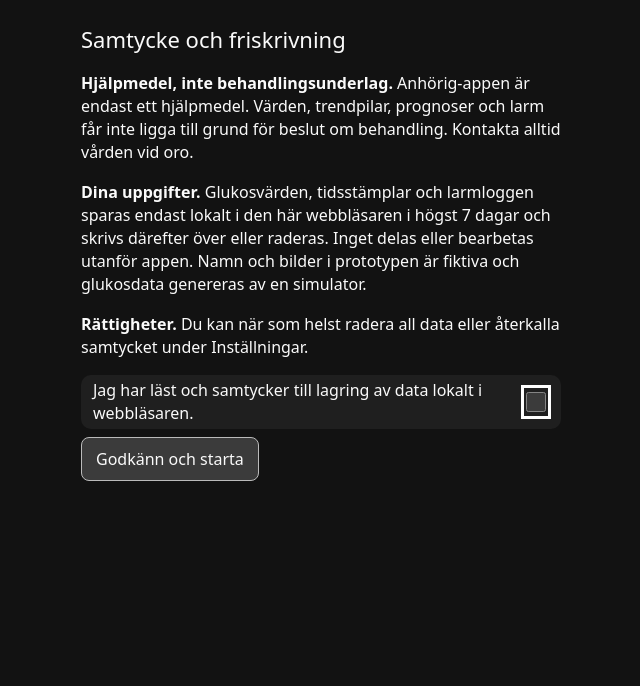
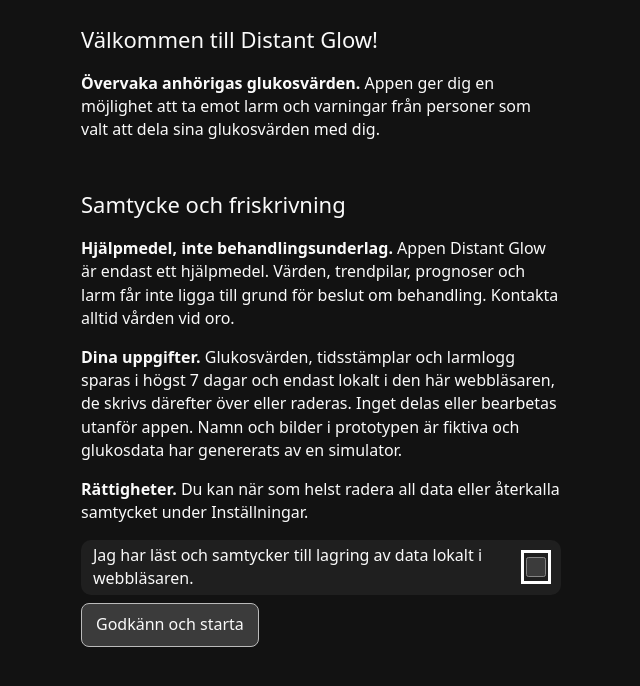
Before and after one commit to UX-Linda-Alm/Glucose_monitoring_app, a plain HTML site: page index.html in a window 1280 px wide. Shown: the whole page, without its empty margins (319-959 px from the left). Drawn offline with Linux system fonts and the light colour scheme.

Commit message:
UX Copy ajusted, minor changes in text.

```diff
--- a/index.html
+++ b/index.html
@@ -6,7 +6,7 @@
       name="viewport"
       content="width=device-width, initial-scale=1, viewport-fit=cover"
     />
-    <title>Anhörig-appen</title>
+    <title>Distant glow - Glucose monitoring</title>
     <style>
       :root {
         color-scheme: dark;
@@ -421,7 +421,7 @@
   <body>
     <div id="app">
       <header>
-        <h1>Anhörig-appen</h1>
+        <h1>Distant glow <br>Glukosbevakning </h1>
         <span class="av" role="img" aria-label="Inloggad anhörig (fiktiv)"
           ><svg
             width="26"
@@ -521,18 +521,24 @@
     </div>
     <div id="cs" role="dialog" aria-modal="true" aria-labelledby="ct" hidden>
       <div>
-        <h1 id="ct">Samtycke och friskrivning</h1>
+        <h1 id="ct">Välkommen till Distant Glow!</h1>
         <p>
-          <b>Hjälpmedel, inte behandlingsunderlag.</b> Anhörig-appen är endast
+          <b>Övervaka anhörigas glukosvärden.</b> Appen ger dig en
+          möjlighet att ta emot larm och varningar från personer som valt
+          att dela sina glukosvärden med dig.
+        </p>
+        <h1 id="ct"><br>Samtycke och friskrivning</h1>
+        <p>
+          <b>Hjälpmedel, inte behandlingsunderlag.</b> Appen Distant Glow är endast
           ett hjälpmedel. Värden, trendpilar, prognoser och larm får inte ligga
           till grund för beslut om behandling. Kontakta alltid vården vid oro.
         </p>
         <p>
-          <b>Dina uppgifter.</b> Glukosvärden, tidsstämplar och larmloggen
-          sparas endast lokalt i den här webbläsaren i högst 7 dagar och skrivs
+          <b>Dina uppgifter.</b> Glukosvärden, tidsstämplar och larmlogg
+          sparas i högst 7 dagar och endast lokalt i den här webbläsaren, de skrivs
           därefter över eller raderas. Inget delas eller bearbetas utanför
-          appen. Namn och bilder i prototypen är fiktiva och glukosdata
-          genereras av en simulator.
+          appen. Namn och bilder i prototypen är fiktiva och glukosdata har
+          genererats av en simulator.
         </p>
         <p>
           <b>Rättigheter.</b> Du kan när som helst radera all data eller
@@ -635,7 +641,7 @@
             126, 120, 114, 110, 107, 107, 106, 105, 102, 99, 94, 90, 85, 80, 76,
             73, 71, 70, 70, 71, 72, 73, 75, 77, 79, 81, 82, 83, 84, 85, 86, 88,
             90, 91, 91, 92, 97, 104, 111, 117, 122, 123, 125, 129, 134, 141,
-            147, 151, 153, 154, 154, 154, 155, 156, 156, 156, 156, 156, 154,
+            147, 149, 148, 151, 154, 153, 153, 155, 154, 154, 153, 153, 152,
             151, 149, 146, 143, 142, 141,
           ],
           a: [
@@ -650,7 +656,7 @@
             111, 108, 105, 101, 97, 93, 90, 87, 85, 84, 84, 84, 83, 82, 81, 80,
             79, 77, 76, 75, 76, 77, 78, 80, 80, 83, 88, 93, 99, 105, 109, 110,
             112, 115, 120, 126, 133, 138, 142, 144, 144, 145, 146, 148, 149,
-            150, 151, 151, 150, 149, 147, 144, 142, 141, 141,
+            150, 151, 150, 150, 149, 147, 144, 142, 141, 141,
           ],
         },
         l: {
@@ -922,7 +928,7 @@
           }
           el.innerHTML = h
             ? h + "</ul>"
-            : "<p>Inga larm de senaste 7 dagarna. Nya larm visas här.</p>";
+            : "<p>Inga larm de senaste 7 dagarna. Vid larm kommer en logg att visas här.</p>";
           el.insertAdjacentHTML(
             "beforeend",
             '<p class="nt">Loggen sparas i 7 dagar och raderas därefter.</p>',
@@ -1206,7 +1212,7 @@
         if (m != "a") {
           $("#cnb").innerHTML =
             m == "d"
-              ? `<p>Vill du ta bort kopplingen till <b>${P.find((p) => p.id == sel).n}</b>? Personens larm stängs av och personen hamnar under “Redo för sammankoppling”.</p>`
+              ? `<p>Vill du ta bort kopplingen till <b>${P.find((p) => p.id == sel).n}</b>? Observera: För att åter ta emot glukosvärden och larm kommer en ny sammankoppling krävas.</p>`
               : m == "r"
                 ? "<p>Alla sparade glukosvärden, larm och inställningar raderas från den här webbläsaren. Ditt samtycke finns kvar.</p>"
                 : "<p>Samtycket återkallas och all data raderas. Du behöver godkänna villkoren igen för att använda appen.</p>";
```
